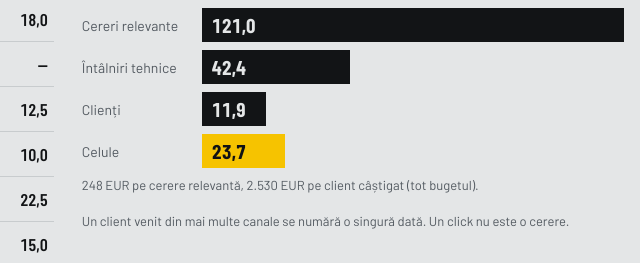
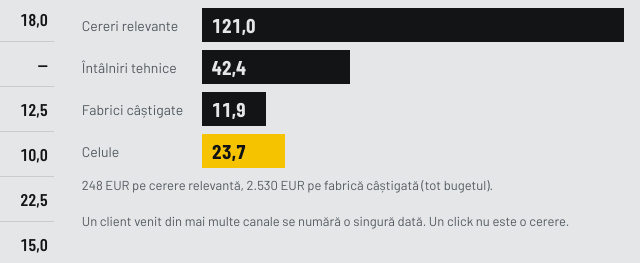
Before and after one commit to razvanalecse/paletscore, a plain HTML site: page dist/index.html in a window 1280 px wide. Shown: the part 7319-7582 px from the top of the page, 640-1280 px from the left. Drawn offline with nearby package versions, Linux system fonts and the light colour scheme; animation ran at ten frames a second; a web font is replaced by a local one.

Commit message:
PaletScore: în pâlnie, fabrici câștigate în loc de clienți
Co-Authored-By: Claude Opus 5.5 <noreply@anthropic.com>

```diff
--- a/dist/index.html
+++ b/dist/index.html
@@ -944,7 +944,7 @@ footer { color: var(--muted); font-size: 13px; display: flex; flex-wrap: wrap; g
   <footer><span>PaletScore · prototip pentru AI-Powered Business Challenge 2026</span><span>Nu este un site Tech-Con sau PURATOS. Date fictive; nimic nu se trimite sau se stochează.</span></footer>
 </div>
 
-<script src="model.js?v=1795170573"></script>
+<script src="model.js?v=1795170982"></script>
 <script>
 (function () {
   'use strict';
@@ -2203,10 +2203,10 @@ footer { color: var(--muted); font-size: 13px; display: flex; flex-wrap: wrap; g
     if (!B) { sc.className = 'sumcheck bad'; sc.textContent = 'Introdu un buget total pozitiv, de exemplu 30.000 EUR.'; }
     else if (Math.abs(funnelData.total - B) < 0.5) { sc.className = 'sumcheck ok'; sc.textContent = 'Bugetul se închide la ' + fmt(B) + ' EUR, fiecare cost numărat o singură dată.'; }
     else { sc.className = 'sumcheck bad'; sc.textContent = 'Totalul trebuie să fie ' + fmt(B) + ' EUR. Acum: ' + fmt(funnelData.total) + ' EUR (' + (funnelData.total > B ? '+' : '−') + fmt(Math.abs(funnelData.total - B)) + '). Folosește „Ajustează canalele proporțional”.'; }
-    var rows = [['Cereri relevante', funnelData.requests, ''], ['Întâlniri tehnice', funnelData.meetings, ''], ['Clienți', funnelData.clients, ''], ['Celule', funnelData.cells, 'cells']];
+    var rows = [['Cereri relevante', funnelData.requests, ''], ['Întâlniri tehnice', funnelData.meetings, ''], ['Fabrici câștigate', funnelData.clients, ''], ['Celule', funnelData.cells, 'cells']];
     var mx = Math.max(1, funnelData.requests);
     $('funnel').innerHTML = rows.map(function (r) { return '<div class="row"><span>' + r[0] + '</span><div class="bar ' + r[2] + '" style="width:' + Math.max(12, r[1] / mx * 100) + '%">' + fmt(r[1], 1) + '</div></div>'; }).join('') +
-      '<p class="hint">' + (funnelData.costPerRequest ? fmt(funnelData.costPerRequest) + ' EUR pe cerere relevantă, ' : '') + (funnelData.costPerClient ? fmt(funnelData.costPerClient) + ' EUR pe client câștigat (tot bugetul).' : '') + '</p>';
+      '<p class="hint">' + (funnelData.costPerRequest ? fmt(funnelData.costPerRequest) + ' EUR pe cerere relevantă, ' : '') + (funnelData.costPerClient ? fmt(funnelData.costPerClient) + ' EUR pe fabrică câștigată (tot bugetul).' : '') + '</p>';
   }
   function fillCalendarFromFunnel() {
     var cells = Math.round(funnelData ? funnelData.cells : 0), w = [1, 2, 3, 3, 3, 3, 3, 2, 2, 1, 1, 0], sw = w.reduce(function (a, b) { return a + b; }, 0);
```
Also changed, not shown: paletscore.html (+2 -2 lines).
